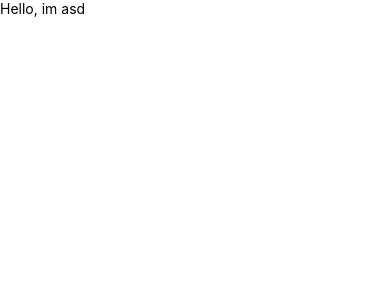
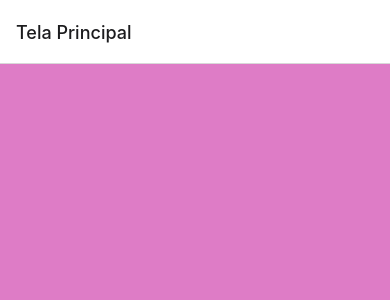
Before and after one commit to RuanPiccolli2003/db2_integrador_prog2, a React Native app: screen / in a window 390 px wide. Shown: the top 300 px of the page. Built offline with nearby package versions, Linux system fonts and the light colour scheme.

Commit message:
adicionado pagia principal da aplicação

```diff
--- a/App.js
+++ b/App.js
@@ -1,27 +1,42 @@
-import Coffee from './Components/coffee';
-import { StatusBar } from 'expo-status-bar';
-import { StyleSheet, Text, View } from 'react-native';
+import { View, Text} from "react-native-web";
+import { StyleSheet } from "react-native";
+import { NavigationContainer } from "@react-navigation/native";
+import { createNativeStackNavigator } from '@react-navigation/native-stack';
 
+function Pagina_Home(){
+  return(
+<View style={styles.NavigationContainer}>
 
-const getFullName = (FirstName, secondName, ThirdName) => {
-  return firstName + '' + secondName + ' ' + ThirdName
+</View>
+  )
+}
+
+const Stack = createNativeStackNavigator()
+
+function App(){
+  return(
+
+    <NavigationContainer>
+      <Stack.Navigator>
+        <Stack.Screen name="Tela Principal" component={Pagina_Home}/>
+      </Stack.Navigator>
+    </NavigationContainer>
+
+  )
 }
 
 
-export default function App() {
-  return (
-    <Coffee>
-
-    </Coffee>
-
-  );
-}
-
 const styles = StyleSheet.create({
-  container: {
-    flex: 5,
-    backgroundColor: '#fff',
-    alignItems: 'right',
+  NavigationContainer: {
+    flex: 1,
+    backgroundColor: '#DE7CC6',
+    alignItems: 'center',
     justifyContent: 'center',
   },
 });
+
+
+
+
+
+export default App
```
Also changed, not shown: package.json (+6 -3 lines), 1 other file (tests, documents, lock files or other folders).
